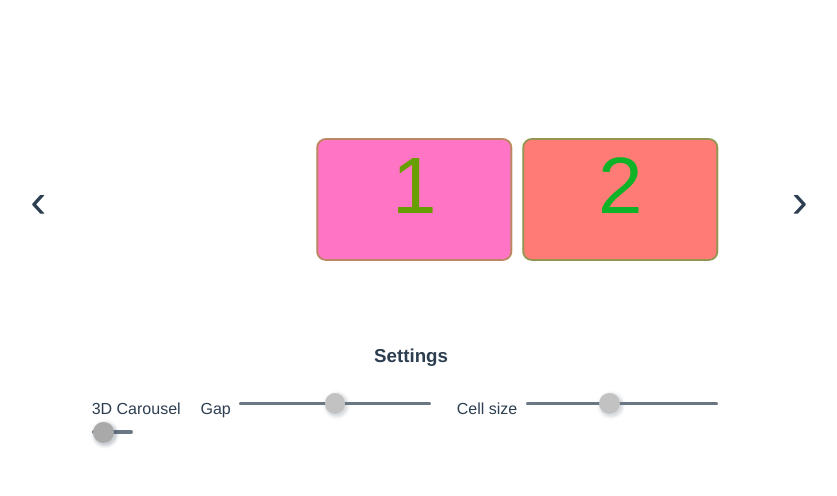
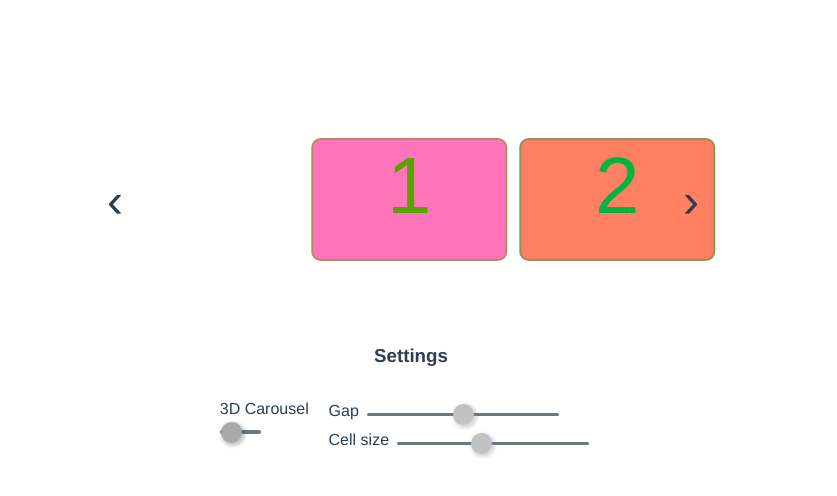
Before and after one commit to Samuca2308/vue3-3d-carousel, a Vue app: page / in a window 1280 px wide. Shown: the top 496 px of the page, without its empty margins (229-1066 px from the left). Built offline with nearby package versions, Linux system fonts and the light colour scheme.

Commit message:
2 files modified

```diff
--- a/src/App.vue
+++ b/src/App.vue
@@ -16,6 +16,7 @@
         :class="`switch ${dimMode ? 'switch-selected' : ''}`"
         >3D Carousel</a
       >
+      <div>
         <label for="gap">Gap</label>
         <input
           id="gap"
@@ -25,6 +26,7 @@
           v-model="gap"
           class="slider"
         />
+        <br />
         <label for="cell-size">Cell size</label>
         <input
           id="cell-size"
@@ -34,6 +36,7 @@
           v-model="cellSize"
           class="slider"
         />
+      </div>
     </section>
     <section
       v-show="dimMode"
@@ -126,6 +129,10 @@ aside {
 label {
   margin-right: 0.4rem;
   user-select: none;
+}
+
+input {
+  margin-block: 0.8rem;
 }
 
 #app {
--- a/src/components/Carousel.vue
+++ b/src/components/Carousel.vue
@@ -23,31 +23,34 @@ const rem = parseInt(getComputedStyle(document.documentElement).fontSize);
     "
     class="container"
   >
-    <a class="arrow" @click="rotation--">‹</a>
     <div
       :style="
         props.dimMode == true
-          ? `transform: rotateY(${-40 * rotation}deg)`
+          ? `left: ${(14 - Number(props.cellSize) / 10) / 2}rem; width: ${
+              Number(props.cellSize) / 10
+            }rem; transform: rotateY(${-40 * rotation}deg)`
           : 'transform: translateX(-32.8%); width: 280%; overflow-x: hidden;'
       "
       class="carousel"
     >
       <div
         :key="num"
-        v-for="num in 9"
+        v-for="num in 8"
         :style="
           `width: ${Number(props.cellSize) / 10}rem;
-          filter: hue-rotate(${(360 / 9) * num}deg);` +
+          filter: hue-rotate(${(360 / 8) * num}deg);` +
           (props.dimMode == true
             ? `transform: translateX(0) rotateY(${
-                (num - 1) * 40
+                (num - 1) * (360 / 8)
               }deg) translateZ(${
                 Math.round(
-                  ((Number(props.cellSize) / 20) * rem) / Math.tan(Math.PI / 9)
+                  ((Number(props.cellSize) / 20) * rem) / Math.tan(Math.PI / 8)
                 ) + Number(props.gap)
               }px)`
-            : `margin-left: 7px; transform: translateX(${
-                (-rotation + num) * (190 + Number(props.gap))
+            : `transform: translateX(${
+                (-rotation + num) *
+                  ((Number(props.cellSize) / 10) * rem + Number(props.gap)) +
+                ((12 - Number(props.cellSize) / 10) * rem) / 2
               }px)`)
         "
         :class="'cell' + (props.dimMode == true ? ' dimCell' : '')"
@@ -55,7 +58,18 @@ const rem = parseInt(getComputedStyle(document.documentElement).fontSize);
         {{ num }}
       </div>
     </div>
-    <a class="arrow right" @click="rotation++">›</a>
+    <a
+      :style="`left: -${Number(props.cellSize) / 10}rem;`"
+      class="arrow"
+      @click="rotation--"
+      >‹</a
+    >
+    <a
+      :style="`left: ${(Number(props.cellSize) / 10) * 2}rem;`"
+      class="arrow right"
+      @click="rotation++"
+      >›</a
+    >
   </article>
 </template>
 
@@ -68,7 +82,6 @@ const rem = parseInt(getComputedStyle(document.documentElement).fontSize);
 }
 
 .carousel {
-  width: 100%;
   height: 100%;
   position: absolute;
   transform-style: preserve-3d;
@@ -90,18 +103,15 @@ const rem = parseInt(getComputedStyle(document.documentElement).fontSize);
   top: 10px;
 }
 
+.cell:hover {
+}
+
 .arrow {
   position: absolute;
   font-size: 3rem;
   cursor: pointer;
-  z-index: 1;
   top: 50%;
-  left: -120%;
   user-select: none;
   transform: translateY(-50%);
 }
-
-.right {
-  left: 220%;
-}
 </style>
```
Lines whose indentation alone changed are shown as unchanged.
